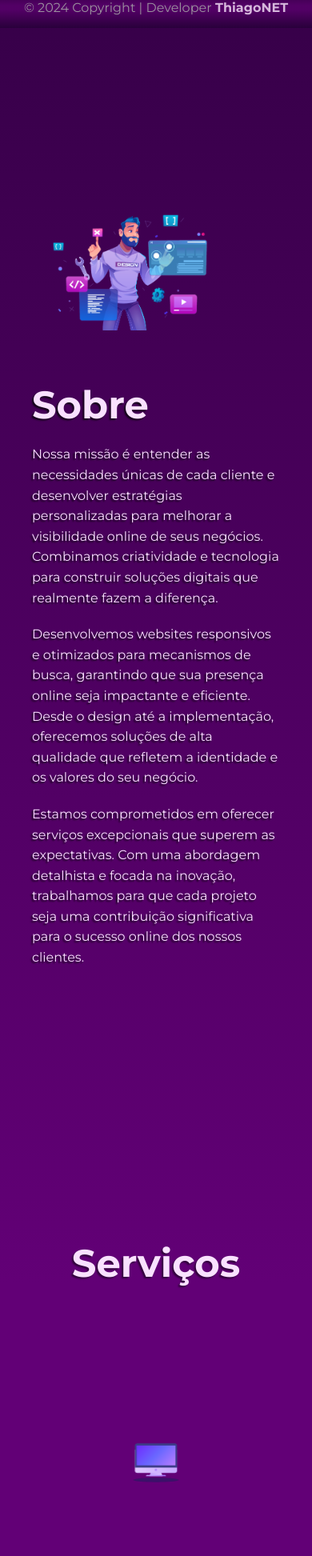
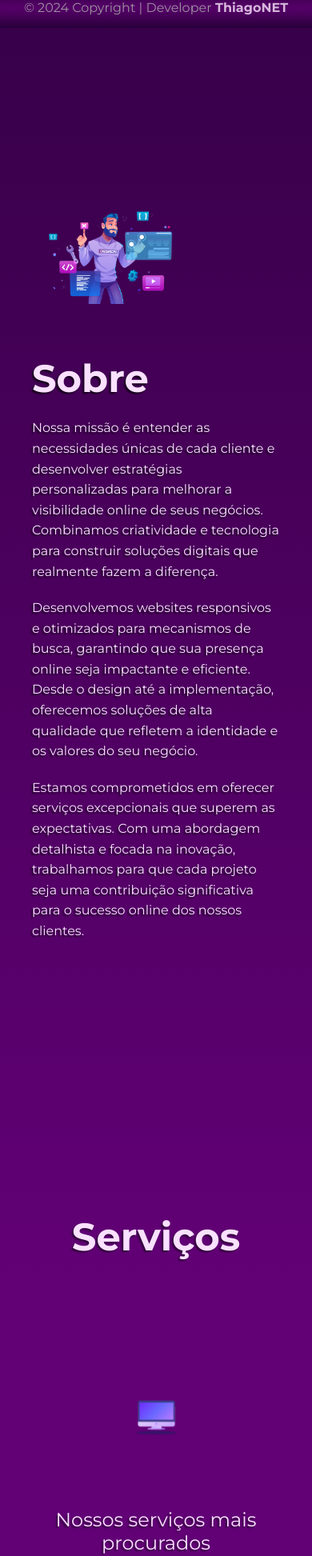
Before and after one commit to TNthiagonet/ThiagoNET, a React (Vite) app: page / in a window 390 px wide. Shown: the part 809-2754 px from the top of the page at 80% size. Built offline with nearby package versions, Linux system fonts and the light colour scheme.

Commit message:
Animations

```diff
--- a/src/pages/About/About.tsx
+++ b/src/pages/About/About.tsx
@@ -11,7 +11,7 @@ const About: React.FC = () => {
           animationData={animationData}
           loop
           autoplay
-          style={{ maxWidth: '100%', height: 'auto' }}
+          style={{ maxWidth: '80%', height: 'auto' }}
         />
       </div>
       <div className="about-content">
--- a/src/pages/Contact/Contact.tsx
+++ b/src/pages/Contact/Contact.tsx
@@ -48,7 +48,7 @@ const Contact: React.FC = () => {
           <p>Entre em contato por whatsapp, email, telefone, facebook, twitter ou instagram.</p>
         </div>
         <div className="contact-animations">
-          <Lottie animationData={animationData} loop autoplay style={{ width: '43%', height: 'auto' }} />
+          <Lottie animationData={animationData} loop autoplay style={{ width: '70%', height: 'auto' }} />
         </div>
         <div className="contact-icons">
           <a
--- a/src/pages/Services/Services.css
+++ b/src/pages/Services/Services.css
@@ -52,6 +52,6 @@
 /* Responsividade para tablets */
 @media (max-width: 768px) {
   .services-animation-container {
-    max-width: 80%; /* Define a largura máxima para 50% */
+    max-width: 70%; /* Define a largura máxima para 50% */
   }
 }
```
